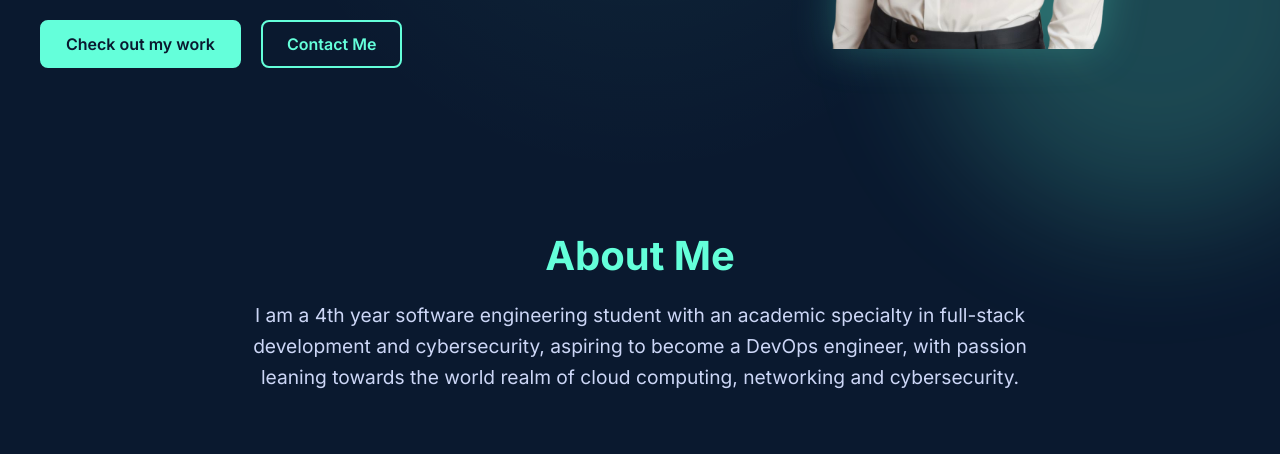
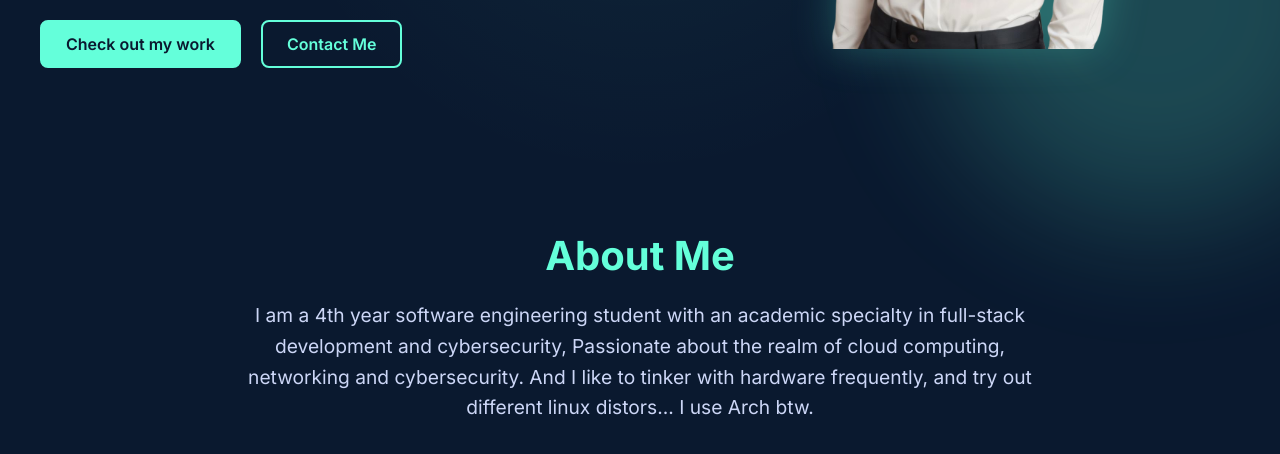
Before and after one commit to amirkhalifa285/my-portfolio, a React (Create React App) app: page / in a window 1280 px wide. Shown: the part 601-1055 px from the top of the page. Built offline with nearby package versions, Linux system fonts and the light colour scheme.

Commit message:
update about #2

```diff
--- a/src/components/About.js
+++ b/src/components/About.js
@@ -38,7 +38,10 @@ function About() {
         <Title>About Me</Title>
         <Paragraph>
           I am a 4th year software engineering student with an academic specialty in full-stack development and cybersecurity,
-          aspiring to become a DevOps engineer, with passion leaning towards the world realm of cloud computing, networking and cybersecurity.
+          Passionate about the realm of cloud computing, networking and cybersecurity.
+          And I like to tinker with hardware frequently, and try out different linux distors...
+
+          I use Arch btw.
         </Paragraph>
       </AboutContent>
     </AboutSection>
```
